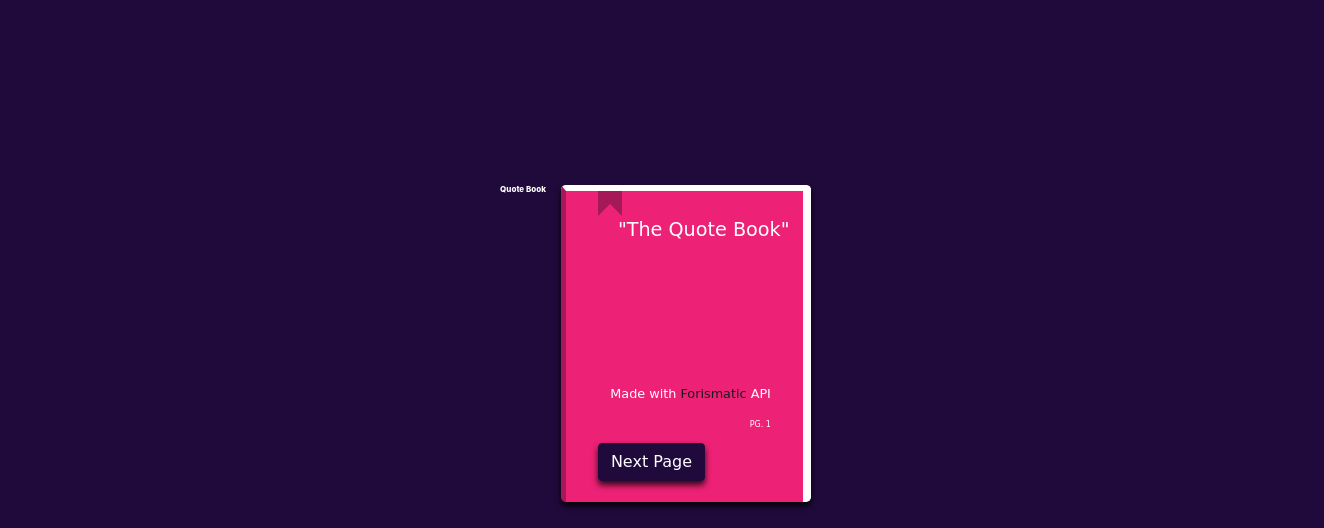
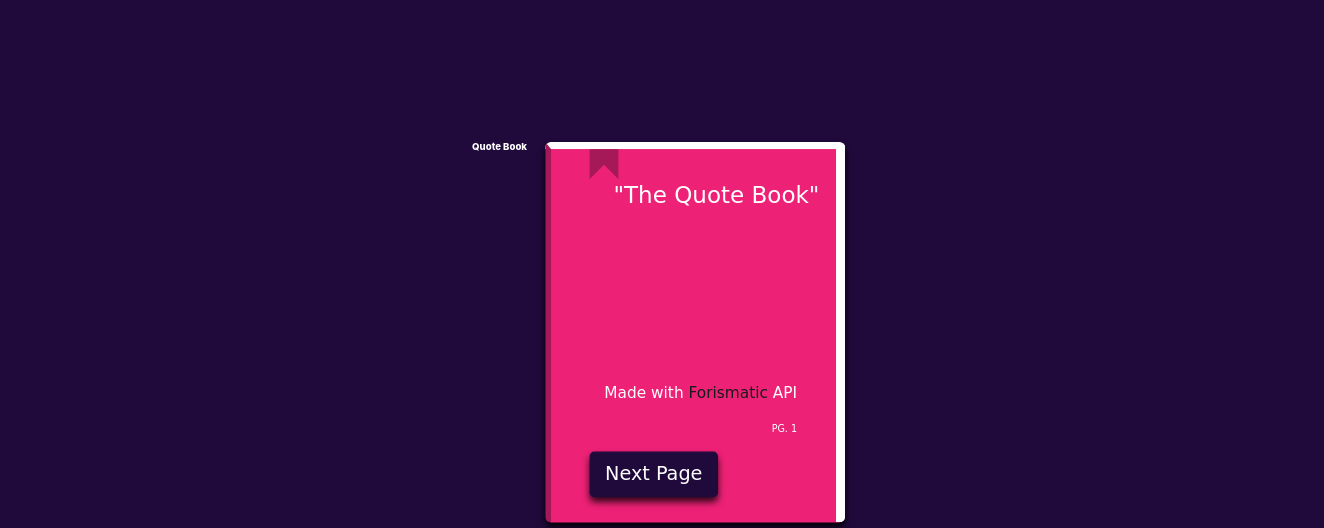
Before and after one commit to matheusfcunha/random-quote-machine, a plain HTML site: page index.html in a window 1280 px wide. Shown: the top 528 px of the page, 1324 px wide, since content can reach past the window. Drawn offline with nearby package versions, Linux system fonts and the light colour scheme; a web font is replaced by a local one.

Commit message:
scales the page for desktop users

```diff
--- a/style.css
+++ b/style.css
@@ -88,3 +88,17 @@ html, body {
 .share-icons:hover {
   color: #CA1E62;
 }
+
+@media (min-width:801px)  {
+
+  .container {
+   transform: scale(1.2);
+  }
+
+}
+
+@media (min-width:1025px) {
+  .container {
+    transform: scale(1.2);
+  }
+}
```
